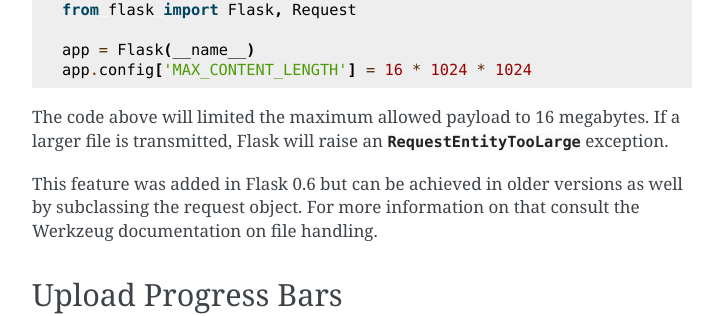
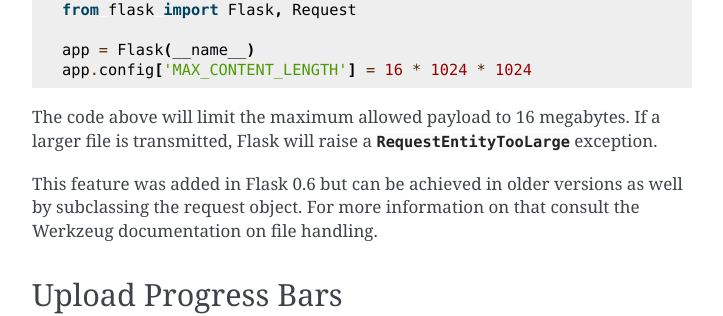
Before and after one commit to skybear308/flask, a Sphinx documentation site: the page built from docs/patterns/fileuploads.rst, in a window 1280 px wide and 900 px high, scrolled down 2975 px. Shown: the part 155-471 px from the top of the window, without its empty margins (388-1111 px from the left). Built offline with Sphinx 7.4.7, drawn with Linux system fonts in a browser that asks for light colours.

Commit message:
Fix grammar/typos

```diff
--- a/docs/patterns/fileuploads.rst
+++ b/docs/patterns/fileuploads.rst
@@ -149,8 +149,8 @@ config key::
     app = Flask(__name__)
     app.config['MAX_CONTENT_LENGTH'] = 16 * 1024 * 1024
 
-The code above will limited the maximum allowed payload to 16 megabytes.
-If a larger file is transmitted, Flask will raise an
+The code above will limit the maximum allowed payload to 16 megabytes.
+If a larger file is transmitted, Flask will raise a
 :exc:`~werkzeug.exceptions.RequestEntityTooLarge` exception.
 
 This feature was added in Flask 0.6 but can be achieved in older versions
```
